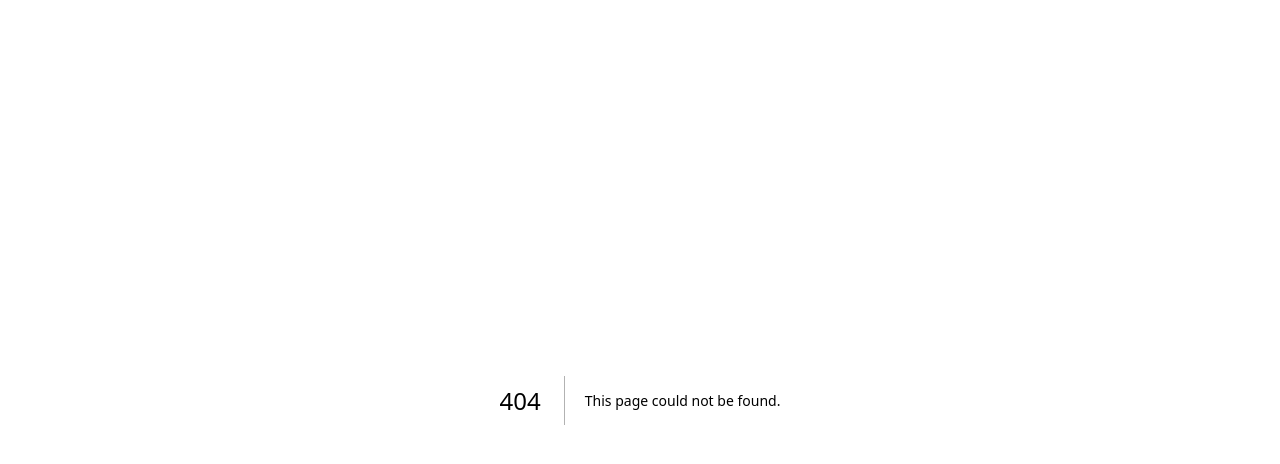
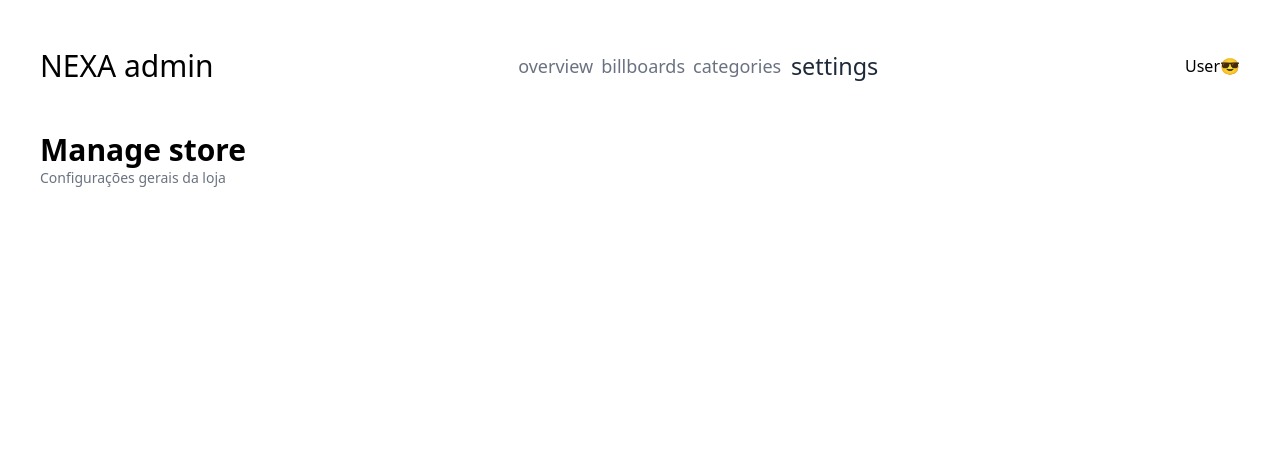
Before and after one commit to Celio-Junior/e-commerce-clouthes, a Next.js app: page /z_admin/settings in a window 1280 px wide. Before the commit this address had no page. Shown: the top 464 px of the page. Built offline with nearby package versions, Linux system fonts and the light colour scheme.

Commit message:
quase finalizado navigatio client do admin, seguindo inicialização da pgage settings

```diff
--- /dev/null
+++ b/src/app/(admin)/z_admin/settings/page.tsx
@@ -0,0 +1,12 @@
+import clsx from 'clsx';
+
+export default function Settings() {
+  return (
+    <div className={clsx('px-10')}>
+      <div className="">
+        <h1 className="font-bold text-3xl">Manage store</h1>
+        <p className="text-sm text-gray-500">Configurações gerais da loja</p>
+      </div>
+    </div>
+  );
+}
--- a/src/components/admin/Header/Index.tsx
+++ b/src/components/admin/Header/Index.tsx
@@ -1,22 +1,13 @@
 import clsx from 'clsx';
+import NavigationAdmin from './Navigation';
 
 export default function HeaderAdmin() {
   return (
-    <div className={clsx('flex justify-between items-center', 'px-10 my-15 w-full gap-2 ')}>
+    <div className={clsx('flex justify-between items-center', 'px-10 my-12 w-full gap-2 ')}>
       <h1 className="text-3xl" title="titulo/logo">
         NEXA admin
       </h1>
-      <nav
-        className={clsx(
-          'flex gap-2 text-gray-500 text-lg',
-          '[&>span]:cursor-pointer [&>span]:font-medium [&>span]:hover:text-gray-800 [&>span]:transition [&>span]:hover:scale-105',
-        )}
-      >
-        <span>overview</span>
-        <span>billboards</span>
-        <span>categories</span>
-        <span>settings</span>
-      </nav>
+      <NavigationAdmin />
       <div>User😎</div>
     </div>
   );
--- /dev/null
+++ b/src/components/admin/Header/Navigation/index.tsx
@@ -0,0 +1,34 @@
+'use client';
+import clsx from 'clsx';
+import Link from 'next/link';
+import { usePathname } from 'next/navigation';
+
+export default function NavigationAdmin() {
+  const pathname = usePathname();
+  const linkNavigation = ['overview', 'billboards', 'categories', 'settings'];
+  console.log(pathname);
+  return (
+    <nav
+      className={clsx(
+        'flex gap-2 text-gray-500 text-lg',
+        // '[&>a]:cursor-pointer [&>a]:font-medium [&>a]:hover:text-gray-800 [&>a]:transition [&>a]:hover:scale-105',
+      )}
+    >
+      {linkNavigation.map((linkText) => {
+        return (
+          <Link
+            className={clsx(
+              'cursor-pointer font-medium ',
+              ' hover:text-gray-700',
+              pathname.includes(`/${linkText}`) && 'scale-130 text-gray-800 mx-3',
+            )}
+            key={crypto.randomUUID()}
+            href={`/z_admin/${linkText}`}
+          >
+            {linkText}
+          </Link>
+        );
+      })}
+    </nav>
+  );
+}
```
